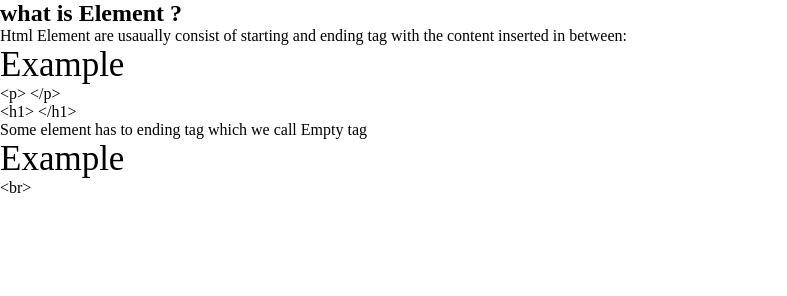
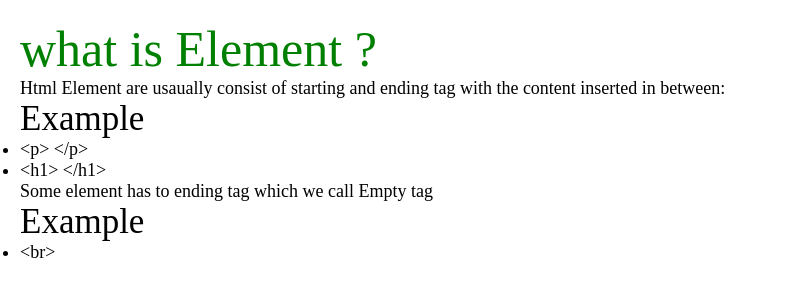
Before and after one commit to minhajspace/Html-basics, a plain HTML site: page Index.html in a window 1280 px wide. Shown: the whole page, without its empty margins (0-787 px from the left). Drawn offline with Linux system fonts and the light colour scheme.

Commit message:
blog post

```diff
--- a/Index.css
+++ b/Index.css
@@ -2,12 +2,14 @@
   margin: 0;
   padding: 0;
   box-sizing: border-box;
+  font-size: 18px;
 }
 
 .main {
   display: flex;
   width: 75%;
   height: 100%;
+  margin: 20px;
 }
 
 .childre {
@@ -18,3 +20,9 @@ h3 {
   font-size: 35px;
   font-weight: 100;
 }
+
+h2 {
+  font-size: 50px;
+  font-weight: 100;
+  color: green;
+}
```
